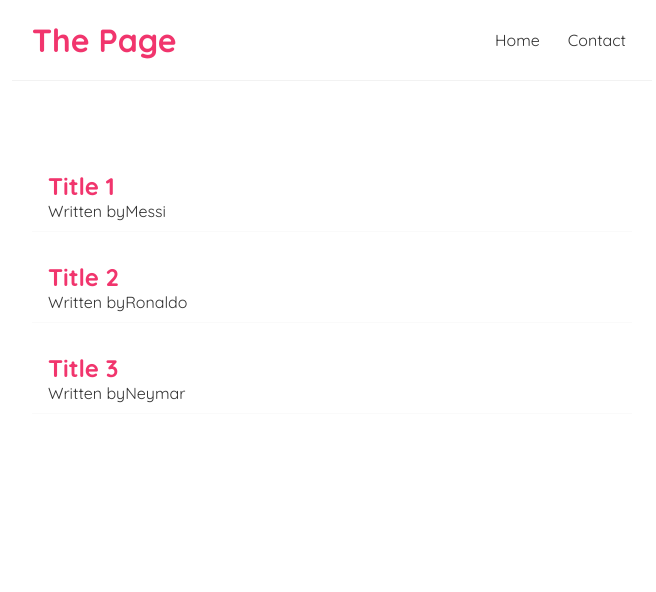
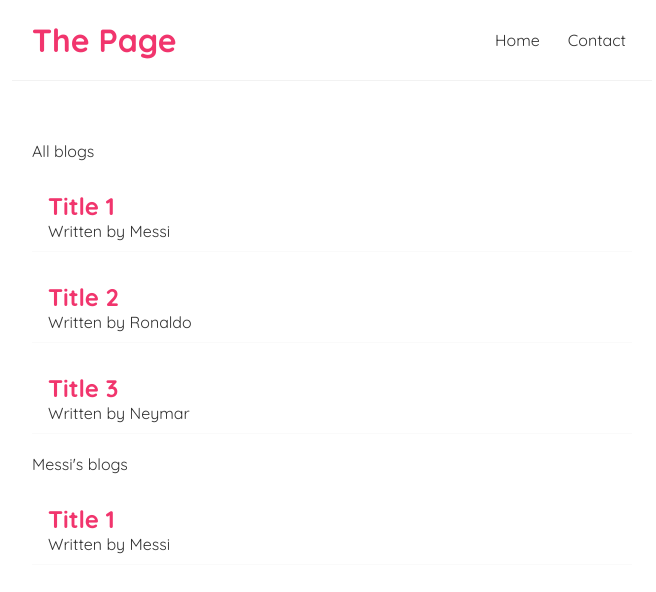
Before and after one commit to adhilbayya/react-blog-page, a React (Create React App) app in the folder app/: page / in a window 1280 px wide. Shown: the top 592 px of the page, without its empty margins (308-964 px from the left). Built offline with nearby package versions, Linux system fonts and the light colour scheme.

Commit message:
created the blog list

```diff
--- a/app/src/components/blogList.js
+++ b/app/src/components/blogList.js
@@ -1,12 +1,14 @@
-const BlogList = (props) => {
-  const blog = props.blog;
+const BlogList = ({ blog, heading }) => {
+  //   const blog = props.blog;
+  //   const heading = props.title;
 
   return (
     <div className="blog-list">
+      {heading}
       {blog.map((blog) => (
         <div className="blog-preview" key={blog.id}>
           <h2>{blog.title}</h2>
-          <p>Written by{blog.author}</p>
+          <p>Written by {blog.author}</p>
         </div>
       ))}
     </div>
--- a/app/src/components/home.js
+++ b/app/src/components/home.js
@@ -24,7 +24,11 @@ const Home = () => {
   ]);
   return (
     <div className="home">
-      <BlogList blog={blogs} />
+      <BlogList blog={blogs} heading={"All blogs"} />
+      <BlogList
+        blog={blogs.filter((blog) => blog.author === "Messi")}
+        heading={"Messi's blogs"}
+      />
     </div>
   );
 };
```
